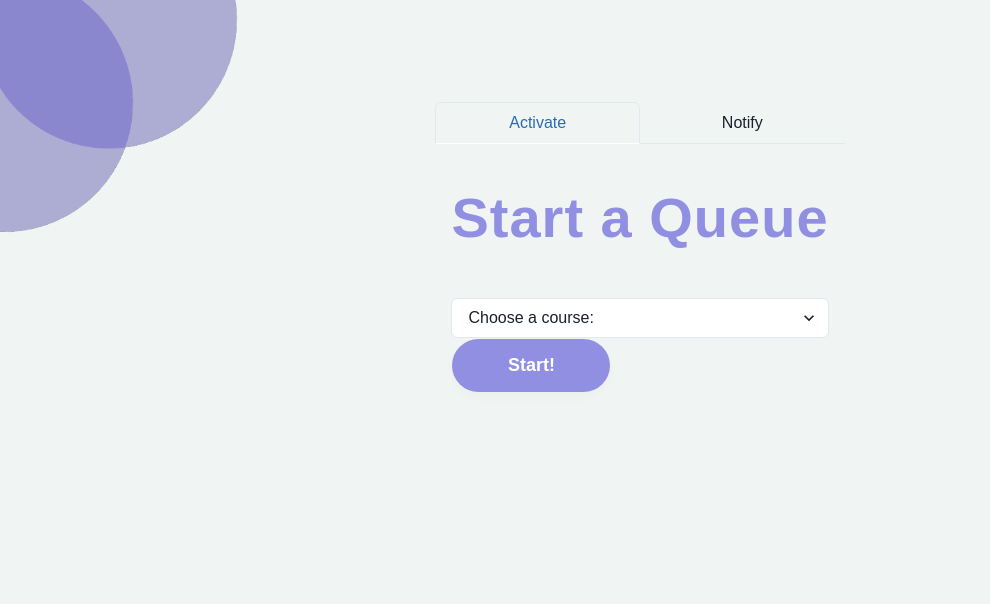
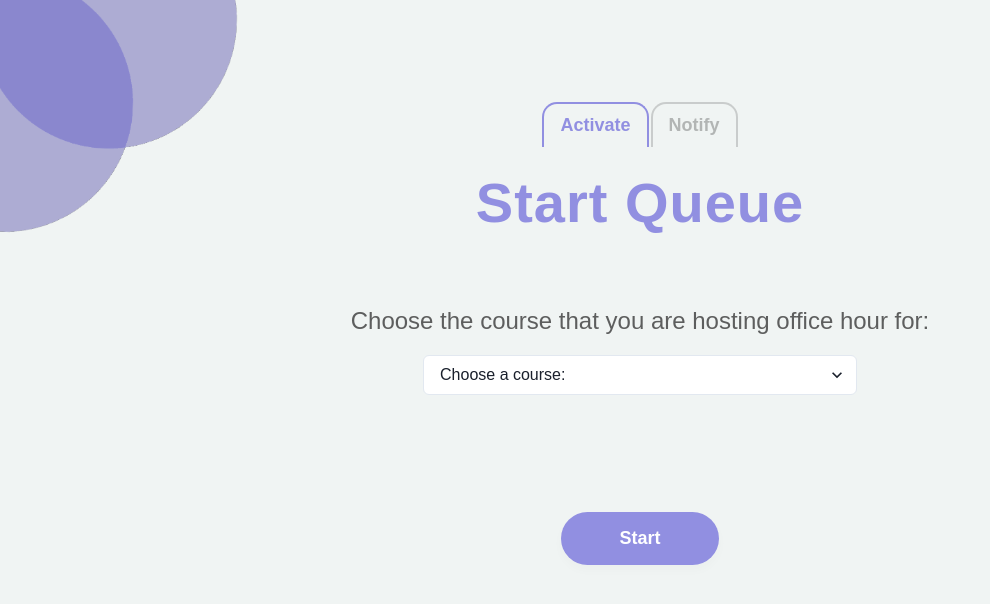
Before and after one commit to pfateev/qdub, a React (Create React App) app in the folder client/: page /ta-courses in a window 1280 px wide. Shown: the top 604 px of the page, without its empty margins (0-990 px from the left). Built offline with nearby package versions, Linux system fonts and the light colour scheme.

Commit message:
fixed styling for /ta-courses

```diff
--- a/client/src/components/TACourse.jsx
+++ b/client/src/components/TACourse.jsx
@@ -10,7 +10,7 @@ import {
   Tab,
   TabPanel,
   useToast,
-  Input
+  Textarea
 } from '@chakra-ui/react'
 
 export const TACourse = ({ netId, taCourses, setSelectedCourse }) => {
@@ -104,16 +104,48 @@ export const TACourse = ({ netId, taCourses, setSelectedCourse }) => {
     <div>
       <img className="logo" src={circles} alt="top left circles" />
       <div className="webpage">
-        <Tabs isFitted variant='enclosed'>
-          <TabList mb='1rem'>
-            <Tab>Activate</Tab>
-            <Tab>Notify</Tab>
+        <Tabs align='center' variant='enclosed'>
+          <TabList border='none' color='RGBA(0, 0, 0, 0.26)'>
+            <Tab
+              fontFamily='Sans-Serif'
+              fontWeight='bold'
+              fontSize='1.125rem'
+              _selected={{ color: '#918fe1', borderBottom: 'none', borderColor: '#918fe1'}}
+              _hover={{ color: '#918fe1', borderBottom: 'none', borderColor: '#716fda' }}
+              borderBottom='none'
+              borderColor='RGBA(0, 0, 0, 0.16)'
+              borderTopRadius='15px'
+              borderWidth='2px'
+              mr='1px'
+            >
+              Activate
+            </Tab>
+            <Tab
+              fontFamily='Sans-Serif'
+              fontWeight='bold'
+              fontSize='1.125rem'
+              _selected={{ color: '#918fe1', borderBottom: 'none', borderColor: '#918fe1' }}
+              _hover={{ color: '#918fe1', borderBottom: 'none', borderColor: '#716fda' }}
+              borderBottom='none' borderColor='RGBA(0, 0, 0, 0.16)'
+              borderTopRadius='15px'
+              borderWidth='2px'
+              ml='1px'
+            >
+              Notify
+            </Tab>
           </TabList>
 
           <TabPanels>
             <TabPanel>
-              <h1 className="title">Start a Queue</h1>
+              <h1 className="title">Start Queue</h1>
+              <p className="description">
+                Choose the course that you are hosting office hour for:
+              </p>
               <Select
+                mt = '1rem'
+                marginBottom='20%'
+                width='75%'
+                focusBorderColor='#918fe1'
                 background='white'
                 value={selectedValue}
                 placeholder='Choose a course:'
@@ -122,13 +154,20 @@ export const TACourse = ({ netId, taCourses, setSelectedCourse }) => {
                 {options}
               </Select>
               <button className="button" type="submit" onClick={startQueue}>
-                Start!
+                Start
               </button>
             </TabPanel>
 
             <TabPanel>
-              <h1 className="title">Make Anouncement</h1>
+              <h1 className="title">Make Notification</h1>
+              <p className="description">
+                Choose a course to send a notification to student that are waiting:
+              </p>
               <Select
+                mt = '1rem'
+                marginBottom='0.5rem'
+                width='75%'
+                focusBorderColor='#918fe1'
                 background='white'
                 value={selectedValue}
                 placeholder='Choose a course:'
@@ -136,15 +175,19 @@ export const TACourse = ({ netId, taCourses, setSelectedCourse }) => {
               >
                 {options}
               </Select>
-              <Input
+              <Textarea
+                focusBorderColor='#918fe1'
+                marginBottom='8%'
+                width='75%'
+                minH='7rem'
                 type='text'
                 placeholder='Message'
                 background='white'
-                size='md'
-                onChange={(e) => setMessage(e.currentTarget.value)} />
+                onChange={(e) => setMessage(e.currentTarget.value)}
+              />
               <button className="button" type="submit"
                 onClick={notify}>
-                Notify!
+                Notify
               </button>
             </TabPanel>
           </TabPanels>
```
